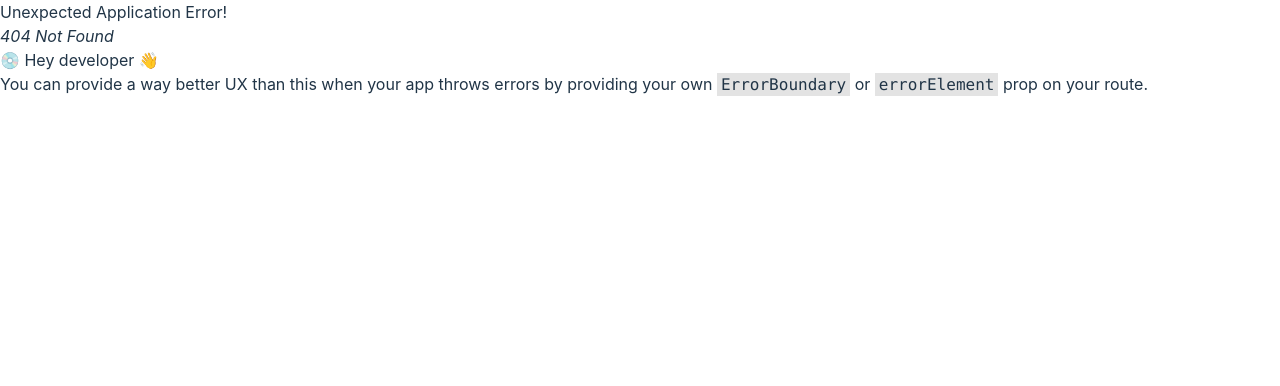
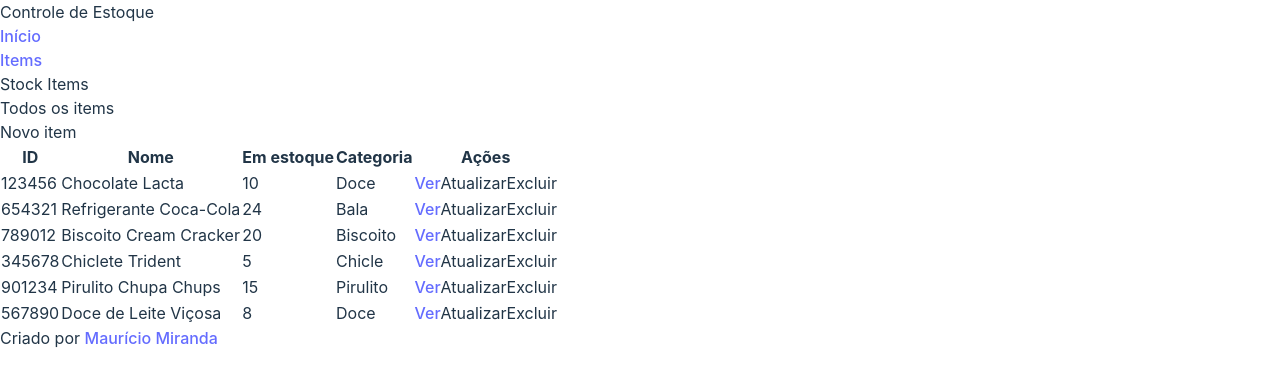
Before and after one commit to mauriciomira1/controle-de-estoque, a React (Vite) app in the folder controle-de-estoque/: page /stock-items in a window 1280 px wide. Before the commit this address had no page. Shown: the top 386 px of the page. Built offline with nearby package versions, Linux system fonts and the light colour scheme.

Commit message:
continuando criação e estilização de páginas

```diff
--- a/controle-de-estoque/src/components/Header.tsx
+++ b/controle-de-estoque/src/components/Header.tsx
@@ -10,7 +10,7 @@
             <Link to="/">Início</Link>
           </li>
           <li>
-            <Link to="/items-list">Items</Link>
+            <Link to="/stock-items">Items</Link>
           </li>
         </ul>
       </nav>
--- /dev/null
+++ b/controle-de-estoque/src/components/ItemsList.tsx
@@ -0,0 +1,41 @@
+import { Link } from "react-router-dom";
+import { products } from "../db.json";
+import ItemDetails from "../pages/ItemDetails/ItemDetails";
+
+const ItemsList = () => {
+  return (
+    <table className="my-8 flex flex-col justify-center items-center w-full">
+      <tr className="bg-gray-950 px-4 py-5 my-3 rounded w-full flex">
+        <th className="w-2/12 text-left">ID</th>
+        <th className="w-4/12 text-left">Nome</th>
+        <th className="w-2/12 text-left">Em estoque</th>
+        <th className="w-2/12 text-left">Categoria</th>
+        <th className="w-2/12 text-left">Ações</th>
+      </tr>
+      {products.map((product) => (
+        <tr className="w-full my-3 flex px-4 items-center">
+          <td className="w-2/12 text-left">{product.id}</td>
+          <td className="w-4/12 text-left">{product.name}</td>
+          <td className="w-2/12 text-left">{product.quantity}</td>
+          <td className="w-2/12 text-left">{product.category}</td>
+          <td className="w-2/12 text-left flex gap-3">
+            <Link
+              to="/item-details"
+              className="px-2 py-1 rounded text-gray-950 font-semibold bg-blue-600 hover:bg-blue-500 hover:text-gray-950 duration-150"
+            >
+              Ver
+            </Link>
+            <button className="px-2 py-1 rounded text-gray-950 font-semibold bg-gray-100 hover:opacity-90 duration-150">
+              Atualizar
+            </button>
+            <button className="px-2 py-1 rounded text-gray-950 font-semibold bg-red-600 hover:opacity-90 duration-150">
+              Excluir
+            </button>
+          </td>
+        </tr>
+      ))}
+    </table>
+  );
+};
+
+export default ItemsList;
--- /dev/null
+++ b/controle-de-estoque/src/db.json
@@ -0,0 +1,52 @@
+{
+  "products": [
+    {
+      "id": 123456,
+      "name": "Chocolate Lacta",
+      "quantity": 10,
+      "category": "Doce",
+      "price": 3.99,
+      "description": "Tablete de chocolate ao leite da marca Lacta."
+    },
+    {
+      "id": 654321,
+      "name": "Refrigerante Coca-Cola",
+      "quantity": 24,
+      "category": "Bala",
+      "price": 5.49,
+      "description": "Lata de 350ml de Coca-Cola tradicional."
+    },
+    {
+      "id": 789012,
+      "name": "Biscoito Cream Cracker",
+      "quantity": 20,
+      "category": "Biscoito",
+      "price": 2.89,
+      "description": "Pacote de biscoito cream cracker."
+    },
+    {
+      "id": 345678,
+      "name": "Chiclete Trident",
+      "quantity": 5,
+      "category": "Chicle",
+      "price": 1.49,
+      "description": "Caixa com 5 unidades de chiclete sabor menta da marca Trident."
+    },
+    {
+      "id": 901234,
+      "name": "Pirulito Chupa Chups",
+      "quantity": 15,
+      "category": "Pirulito",
+      "price": 0.79,
+      "description": "Pirulito de diversos sabores da marca Chupa Chups."
+    },
+    {
+      "id": 567890,
+      "name": "Doce de Leite Viçosa",
+      "quantity": 8,
+      "category": "Doce",
+      "price": 4.29,
+      "description": "Pote de doce de leite cremoso da marca Viçosa."
+    }
+  ]
+}
--- /dev/null
+++ b/controle-de-estoque/src/pages/StockItems/StockItems.tsx
@@ -0,0 +1,37 @@
+/* import ItemsList from "../../components/ItemsList"; */
+import ItemsList from "../../components/ItemsList";
+import NewItem from "../NewItem/NewItem";
+import { useState } from "react";
+
+const StockItems = () => {
+  const [activeClass, setActiveClass] = useState("list");
+
+  return (
+    <div className="flex flex-col w-full p-6">
+      <h1 className="text-5xl mb-10">Stock Items</h1>
+      <nav>
+        <ul className={`w-full border-gray-400 border-b-2 flex gap-10 `}>
+          <li
+            className={`hover:cursor-pointer duration-100 border-gray-100 h-10 px-6 ${
+              activeClass === "list" ? "border-b-2" : ""
+            }`}
+            onClick={() => setActiveClass("list")}
+          >
+            Todos os items
+          </li>
+          <li
+            className={`hover:cursor-pointer duration-100 border-gray-100 h-10 px-6 ${
+              activeClass === "new" ? "border-b-2" : ""
+            }`}
+            onClick={() => setActiveClass("new")}
+          >
+            Novo item
+          </li>
+        </ul>
+      </nav>
+      {activeClass === "list" ? <ItemsList /> : <NewItem />}
+    </div>
+  );
+};
+
+export default StockItems;
--- a/controle-de-estoque/src/pages/itemDetails/itemDetails.tsx
+++ b/controle-de-estoque/src/pages/itemDetails/itemDetails.tsx
@@ -1,5 +1,33 @@
 const ItemDetails = () => {
-  return <div>ItemDetails</div>;
+  return (
+    <section>
+      <div className="flex gap-4 items-center my-4">
+        <h1 className="text-3xl mr-6  ">Nome do produto</h1>
+        <button className="w-24 py-2 rounded text-gray-950 font-semibold bg-gray-100 hover:opacity-80 duration-150">
+          Atualizar
+        </button>
+        <button className="w-24 py-2 rounded text-gray-950 font-semibold bg-red-600 hover:opacity-80 duration-150">
+          Excluir
+        </button>
+      </div>
+      <div className="flex gap-6 my-8">
+        <div className="h-16 px-8 rounded flex items-center justify-center bg-gray-950">
+          <span className="text-xl">Categoria: Biscoito</span>
+        </div>
+        <div className="h-16 px-8 rounded flex items-center justify-center bg-gray-950">
+          <span className="text-xl">Quantidade em estoque: 8</span>
+        </div>
+        <div className="h-16 px-8 rounded flex items-center justify-center bg-gray-950">
+          <span className="text-xl">Preço: RS 20.00</span>
+        </div>
+      </div>
+      <p className="text-xl font-light">
+        Descrição do produto vai escrita aqui
+      </p>
+      <p className="text-gray-400 text-sm italic">Cadastrado em: 12/02/2023</p>
+      <p className="text-gray-400 text-sm italic">Atualizado em: 12/02/2023</p>
+    </section>
+  );
 };
 
 export default ItemDetails;
--- a/controle-de-estoque/src/pages/itensList/itensList.tsx
+++ /dev/null
@@ -1,26 +0,0 @@
-const ItemsList = () => {
-  return (
-    <div className="flex flex-col w-full p-6">
-      <h1>Stock Items</h1>
-      <nav>
-        <ul className="w-full border-b-2 border-gray-400 flex gap-10">
-          <li className="border-b-2 border-gray-100 h-10 px-6">
-            Todos os items
-          </li>
-          <li>Novo item</li>
-        </ul>
-      </nav>
-      <table>
-        <tr className="bg-gray-950 px-10 py-1">
-          <th>ID</th>
-          <th>Nome</th>
-          <th>Em estoque</th>
-          <th>Categoria</th>
-          <th>Ações</th>
-        </tr>
-      </table>
-    </div>
-  );
-};
-
-export default ItemsList;
--- a/controle-de-estoque/src/pages/newItem/newItem.tsx
+++ b/controle-de-estoque/src/pages/newItem/newItem.tsx
@@ -1,5 +1,67 @@
 const NewItem = () => {
-  return <div>NewItem</div>;
+  return (
+    <form className="w-full flex flex-col mt-4">
+      <div className="flex gap-6 w-full">
+        <div className="flex flex-col gap-2 w-full">
+          <label htmlFor="name">Nome</label>
+          <input
+            type="text"
+            name="name"
+            id="name"
+            className="px-2 py-2 rounded bg-gray-950 w-full text-gray-50"
+          />
+        </div>
+        <div className="flex flex-col gap-2 w-full">
+          <label htmlFor="quantity">Quantidade</label>
+          <input
+            type="number"
+            name="quantity"
+            id="quantity"
+            className="px-2 py-2 rounded bg-gray-950 w-full text-gray-50"
+          />
+        </div>
+        <div className="flex flex-col gap-2 w-full">
+          <label htmlFor="price">Preço</label>
+          <input
+            type="number"
+            name="price"
+            id="price"
+            className="px-2 py-2 rounded bg-gray-950 w-full text-gray-50"
+          />
+        </div>
+        <div className="flex flex-col gap-2 w-full">
+          <label htmlFor="category">Categoria</label>
+          <select
+            name="category"
+            id="category"
+            className="px-2 py-2 rounded selection:border-red-400 bg-gray-950 w-full text-gray-50"
+          >
+            <option disabled selected>
+              Selecione
+            </option>
+            <option value="bala">Bala</option>
+            <option value="biscoito">Biscoito</option>
+            <option value="chicle">Chicle</option>
+            <option value="doce">Doce</option>
+            <option value="pirulito">Pirulito</option>
+          </select>
+        </div>
+      </div>
+      <div className="flex flex-col gap-2 w-full mt-4">
+        <label htmlFor="description">Descrição</label>
+        <textarea
+          name="description"
+          id="description"
+          cols="30"
+          rows="10"
+          className="px-2 py-2 rounded w-full bg-gray-950 text-gray-50"
+        ></textarea>
+      </div>
+      <button className="px-4 py-2 duration-150 bg-blue-800 hover:bg-blue-700 text-gray-50 font-semibold rounded mt-2 w-32">
+        Salvar
+      </button>
+    </form>
+  );
 };
 
 export default NewItem;
--- a/controle-de-estoque/src/router.tsx
+++ b/controle-de-estoque/src/router.tsx
@@ -2,7 +2,6 @@
 import RootLayout from "./pages/RootLayout";
 import Dashboard from "./pages/Dashboard/Dashboard";
 import ItemDetails from "./pages/ItemDetails/ItemDetails";
-import ItemsList from "./pages/ItensList/ItensList";
 import NewItem from "./pages/NewItem/NewItem";
 import UpdateItem from "./pages/UpdateItem/UpdateItem";
 import StockItems from "./pages/StockItems/StockItems";
@@ -21,8 +20,8 @@
         element: <ItemDetails />,
       },
       {
-        path: "items-list",
-        element: <ItemsList />,
+        path: "stock-items",
+        element: <StockItems />,
       },
       {
         path: "new-item",
```
